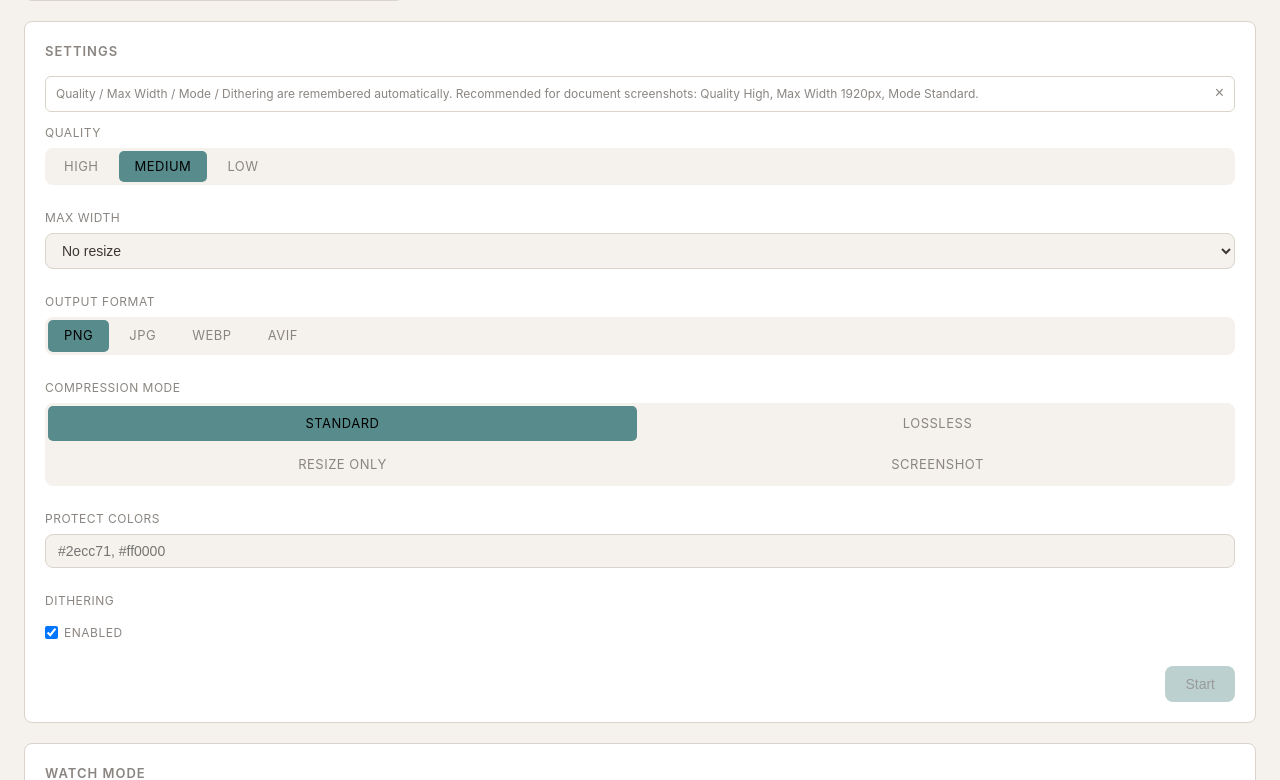
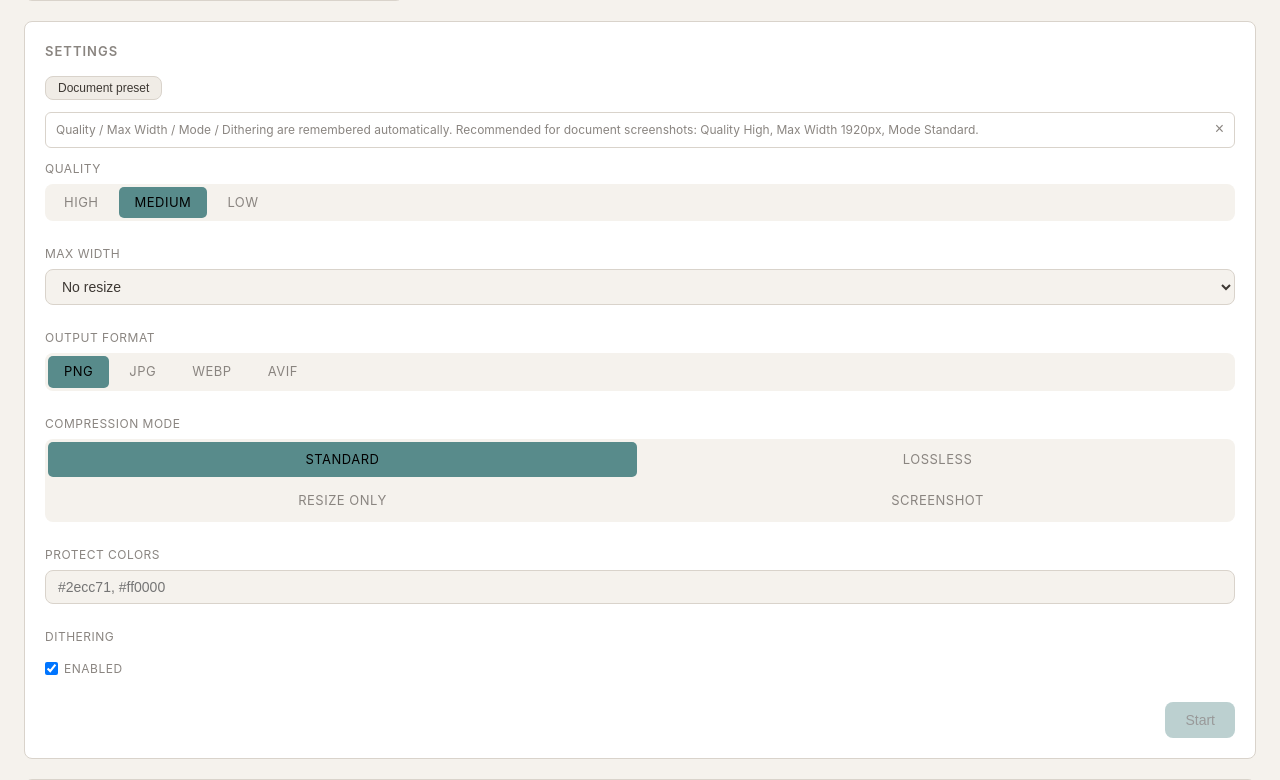
Before and after one commit to aREversez/image-optimizer, a FastAPI app: page / in a window 1280 px wide. Shown: the part 633-1413 px from the top of the page. Run offline with FastAPI, Linux system fonts and the light colour scheme; data that the repository does not hold is empty; some libraries are stand-ins or nearby versions.

Commit message:
Add Document preset button (Quality High + Max Width 1920px + Standard + Dithering off)

```diff
--- a/app/templates/index.html
+++ b/app/templates/index.html
@@ -638,6 +638,7 @@ header h1 span { color: var(--accent); }
   <!-- Config + Action -->
   <div class="card" id="config-section">
     <div class="card-title" data-i18n="config.title">Settings</div>
+    <button class="btn btn-secondary btn-sm" id="document-preset-btn" style="padding:4px 12px;font-size:12px;margin-bottom:12px" data-i18n-title="config.documentPresetTitle" title="Sets Quality: High, Max Width: 1920px, Mode: Standard, Dithering: Off — a starting point for screenshots meant to be embedded in a document." data-i18n="config.documentPreset">Document preset</button>
     <div id="watch-lock-notice" style="display:none;font-size:12px;color:var(--yellow);background:rgba(230,180,60,0.1);border:1px solid rgba(230,180,60,0.3);border-radius:6px;padding:8px 10px;margin-bottom:12px" data-i18n="config.watchLockNotice">
       Locked while Watch Mode is running — it captured these settings when you clicked "Start Watching" and won't pick up changes. Stop Watch Mode to change them, then start again.
     </div>
@@ -910,6 +911,8 @@ const I18N = {
     'config.title': 'Settings',
     'config.watchLockNotice': 'Locked while Watch Mode is running — it captured these settings when you clicked "Start Watching" and won\u2019t pick up changes. Stop Watch Mode to change them, then start again.',
     'config.settingsTip': 'Quality / Max Width / Mode / Dithering are remembered automatically. Recommended for document screenshots: Quality High, Max Width 1920px, Mode Standard.',
+    'config.documentPreset': 'Document preset',
+    'config.documentPresetTitle': 'Sets Quality: High, Max Width: 1920px, Mode: Standard, Dithering: Off — a starting point for screenshots meant to be embedded in a document.',
     'config.quality': 'Quality',
     'config.qualityTitle': 'Controls how much color detail Standard mode is allowed to sacrifice for size. For UI screenshots with text, High usually costs little extra size since screenshots rarely use many colors to begin with.',
     'config.qualityHigh': 'High',
@@ -1073,6 +1076,8 @@ const I18N = {
     'config.title': '设置',
     'config.watchLockNotice': 'Watch Mode 运行期间这些设置被锁定——点击【开始监控】时的设置已被记录，不会再跟随改动。请先停止 Watch Mode 再修改，然后重新开始。',
     'config.settingsTip': 'Quality / Max Width / Mode / Dithering 会自动记住。压缩文档用截图推荐：Quality High、Max Width 1920px、Mode Standard。',
+    'config.documentPreset': '文档预设',
+    'config.documentPresetTitle': '一键设置 Quality: High、Max Width: 1920px、Mode: Standard、Dithering: Off——适合嵌入文档的截图压缩起点。',
     'config.quality': '质量',
     'config.qualityTitle': '控制 Standard 模式允许牺牲多少色彩细节来换取体积。对于带文字的 UI 截图，选择 High 通常不会增加太多体积，因为截图本身颜色数就不多。',
     'config.qualityHigh': '高',
@@ -1375,13 +1380,12 @@ function loadConfig() {
   if (typeof cfg.skipExisting === 'boolean') $('skip-existing').checked = cfg.skipExisting;
   if (typeof cfg.keepExif === 'boolean') $('keep-exif').checked = cfg.keepExif;
 }
-// One-time settings tip: surfaces two things a new user has no way to
-// discover on their own — that Quality/Max Width/Mode/Dithering persist
-// across reloads (loadConfig above), and a concrete starting combo for the
-// "compressing screenshots to embed in a document" case. Shown once; a
-// standalone localStorage flag (separate from imgopt.config, which holds
-// actual settings values) remembers the dismissal permanently so returning
-// users aren't nagged every session.
+// One-time settings tip: tells a new user that Quality/Max Width/Mode/
+// Dithering persist across reloads (loadConfig above) — otherwise nothing
+// in the UI surfaces that. Shown once; a standalone localStorage flag
+// (separate from imgopt.config, which holds actual settings values)
+// remembers the dismissal permanently so returning users aren't nagged
+// every session.
 (function initSettingsTip() {
   if (localStorage.getItem('imgopt.settingsTipDismissed') === '1') return;
   const tipEl = $('settings-tip');
@@ -1391,6 +1395,30 @@ function loadConfig() {
     tipEl.style.display = 'none';
   });
 })();
+
+// Document preset: one click to Quality High + Max Width 1920px + Mode
+// Standard + Dithering Off — the combo settled on for screenshots meant to
+// be embedded in a document (see config.documentPresetTitle for the
+// rationale). Dispatches 'change' on each control after setting it so the
+// existing per-control listeners (saveConfig, updateModeDependentControls,
+// updateStartButtonState) fire exactly as if the user had clicked each one.
+function applyDocumentPreset() {
+  const setRadio = (name, val) => {
+    const el = document.querySelector(`input[name="${name}"][value="${val}"]`);
+    if (el && !el.disabled) { el.checked = true; el.dispatchEvent(new Event('change', { bubbles: true })); }
+  };
+  setRadio('quality', 'high');
+  setRadio('mode', 'standard');
+  if (!$('max-width').disabled) {
+    $('max-width').value = '1920';
+    $('max-width').dispatchEvent(new Event('change', { bubbles: true }));
+  }
+  if (!ditheringInput.disabled) {
+    ditheringInput.checked = false;
+    ditheringInput.dispatchEvent(new Event('change', { bubbles: true }));
+  }
+}
+$('document-preset-btn').addEventListener('click', applyDocumentPreset);
 
 // Save on any config change. updateModeDependentControls (bound separately
 // for format/mode) also recomputes disabled states; saveConfig is additive.
@@ -2534,6 +2562,7 @@ function applyWatchLock(locked) {
     ...document.querySelectorAll('input[name="format"]'),
     ...document.querySelectorAll('input[name="mode"]'),
     $('max-width'), $('protect-colors'), $('dithering'), $('keep-exif'),
+    $('document-preset-btn'),
   ];
   if (locked) {
     inputs.forEach(el => { el.disabled = true; });
```
